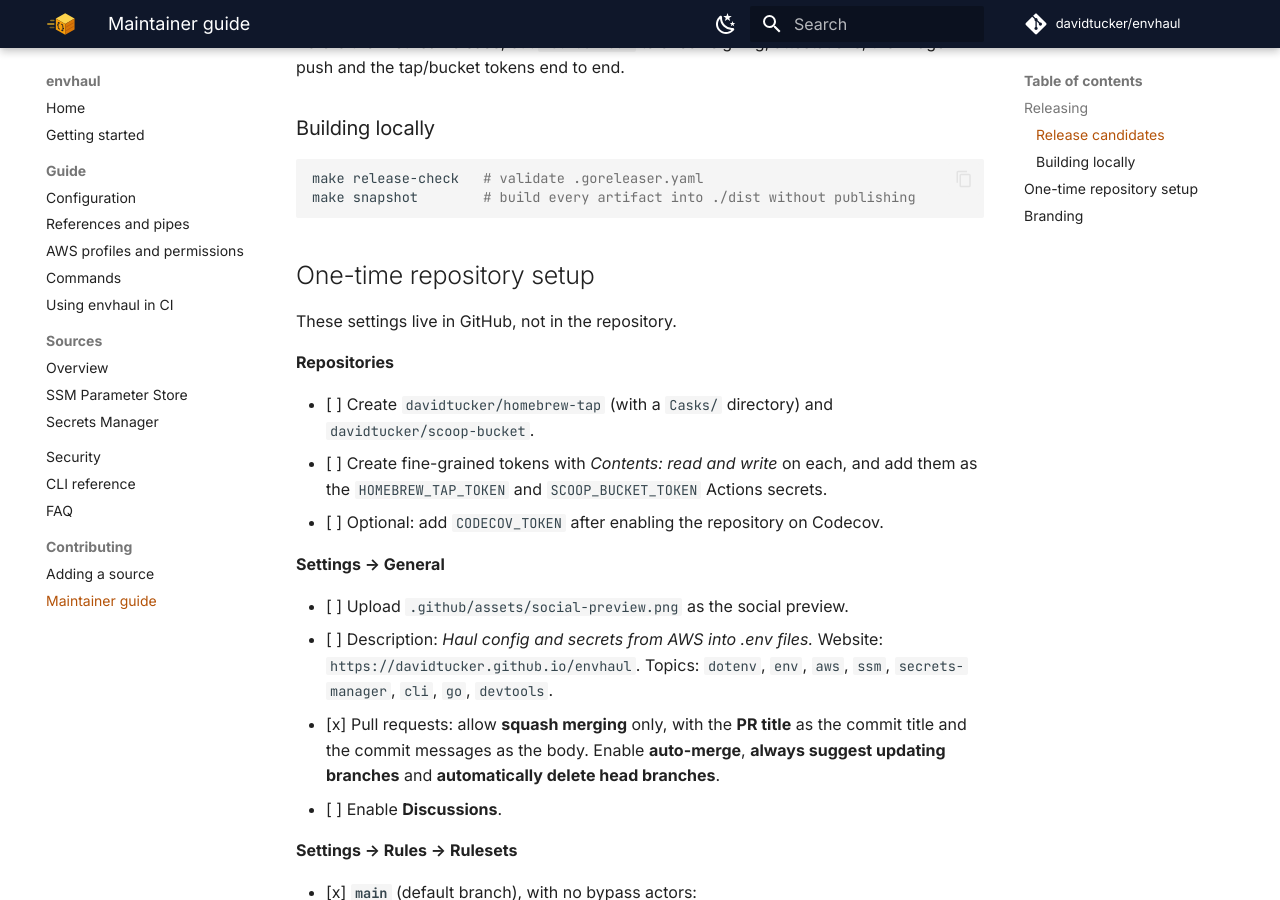
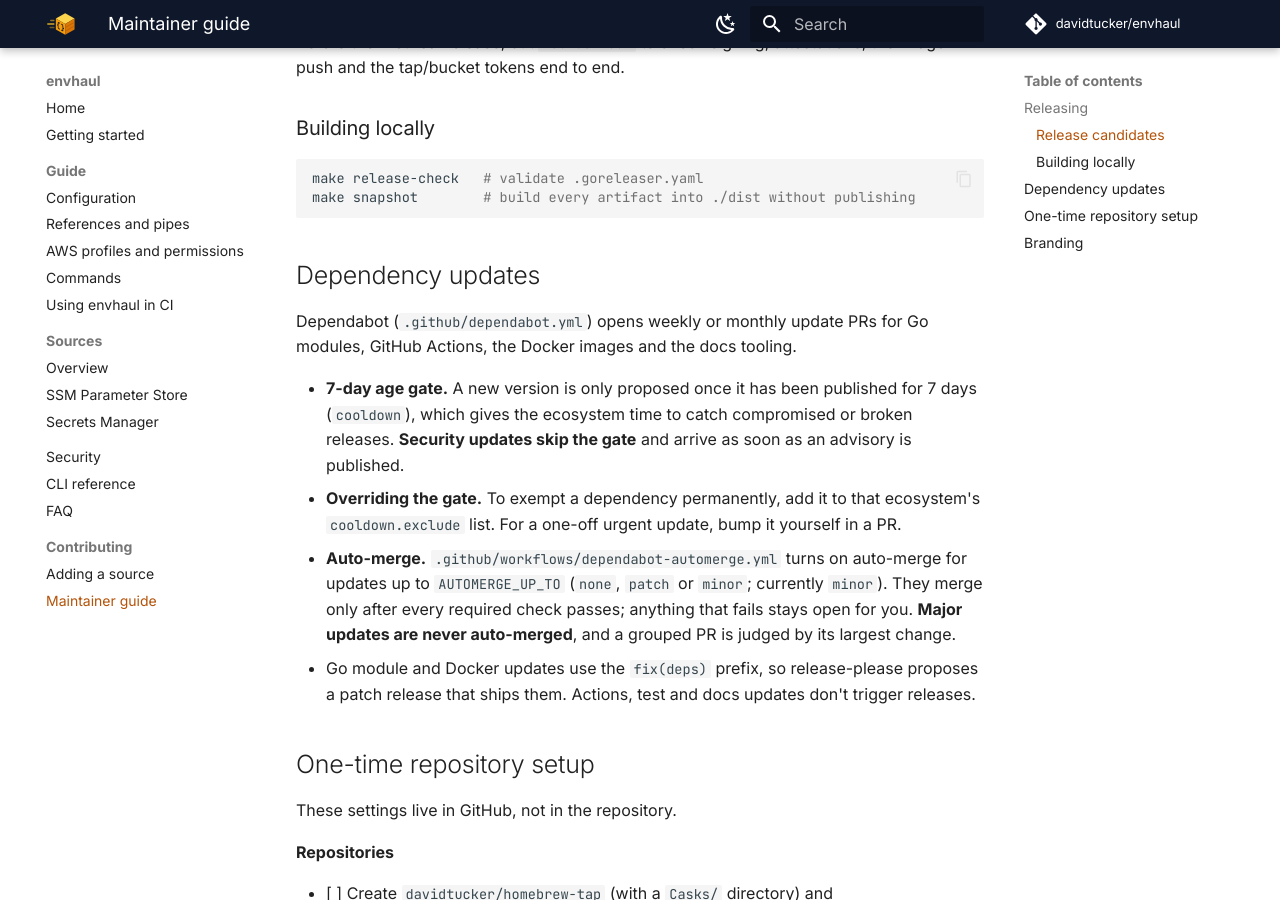
Before and after one commit to davidtucker/envhaul, an MkDocs documentation site: the page built from docs/maintainers.md, in a window 1280 px wide and 900 px high, scrolled down 650 px. Built offline with MkDocs 1.6.1 and Material for MkDocs 9.7.7, drawn with Linux system fonts in a browser that asks for light colours; comment, search, counter and statistics services are not loaded.

Commit message:
ci: add a 7-day Dependabot age gate and configurable auto-merge (#6)
- Every Dependabot ecosystem waits 7 days after a version is published
  before proposing it (cooldown). Security updates are not delayed.
  Dependencies can be exempted through cooldown.exclude.
- dependabot-automerge.yml now enables auto-merge up to a configurable
  level (AUTOMERGE_UP_TO: none, patch or minor; default minor). Updates
  merge only after all required checks pass; majors always need review.
- Document both in the maintainer guide.

Co-authored-by: Claude Opus 5.5 <noreply@anthropic.com>

````diff
--- a/docs/maintainers.md
+++ b/docs/maintainers.md
@@ -31,6 +31,27 @@ attestations, the image push and the tap/bucket tokens end to end.
 make release-check   # validate .goreleaser.yaml
 make snapshot        # build every artifact into ./dist without publishing
 ```
+
+## Dependency updates
+
+Dependabot (`.github/dependabot.yml`) opens weekly or monthly update PRs for
+Go modules, GitHub Actions, the Docker images and the docs tooling.
+
+- **7-day age gate.** A new version is only proposed once it has been
+  published for 7 days (`cooldown`), which gives the ecosystem time to catch
+  compromised or broken releases. **Security updates skip the gate** and
+  arrive as soon as an advisory is published.
+- **Overriding the gate.** To exempt a dependency permanently, add it to
+  that ecosystem's `cooldown.exclude` list. For a one-off urgent update, bump
+  it yourself in a PR.
+- **Auto-merge.** `.github/workflows/dependabot-automerge.yml` turns on
+  auto-merge for updates up to `AUTOMERGE_UP_TO` (`none`, `patch` or `minor`;
+  currently `minor`). They merge only after every required check passes;
+  anything that fails stays open for you. **Major updates are never
+  auto-merged**, and a grouped PR is judged by its largest change.
+- Go module and Docker updates use the `fix(deps)` prefix, so release-please
+  proposes a patch release that ships them. Actions, test and docs updates
+  don't trigger releases.
 
 ## One-time repository setup
 
````
Also changed, not shown: 2 other files.
